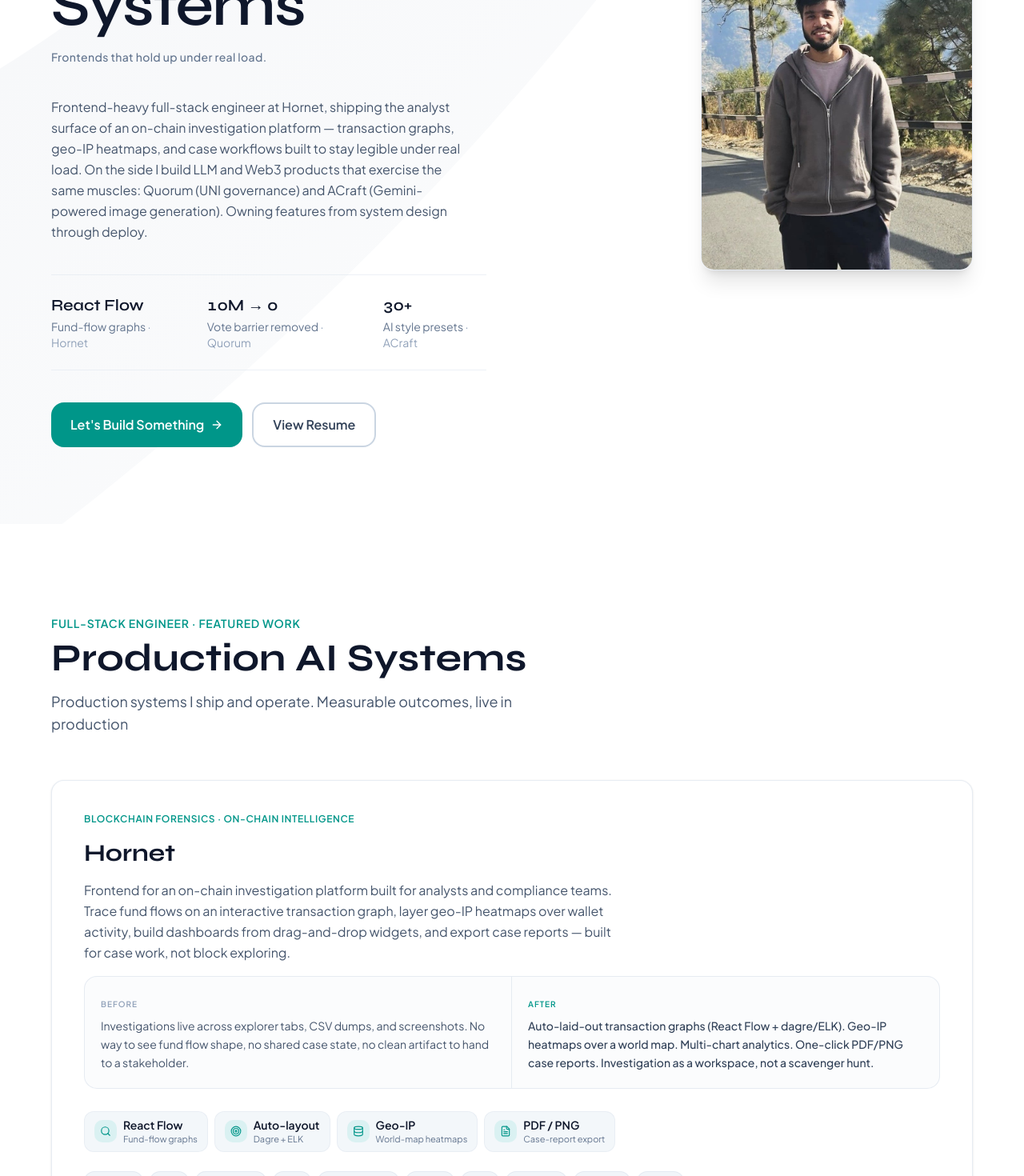
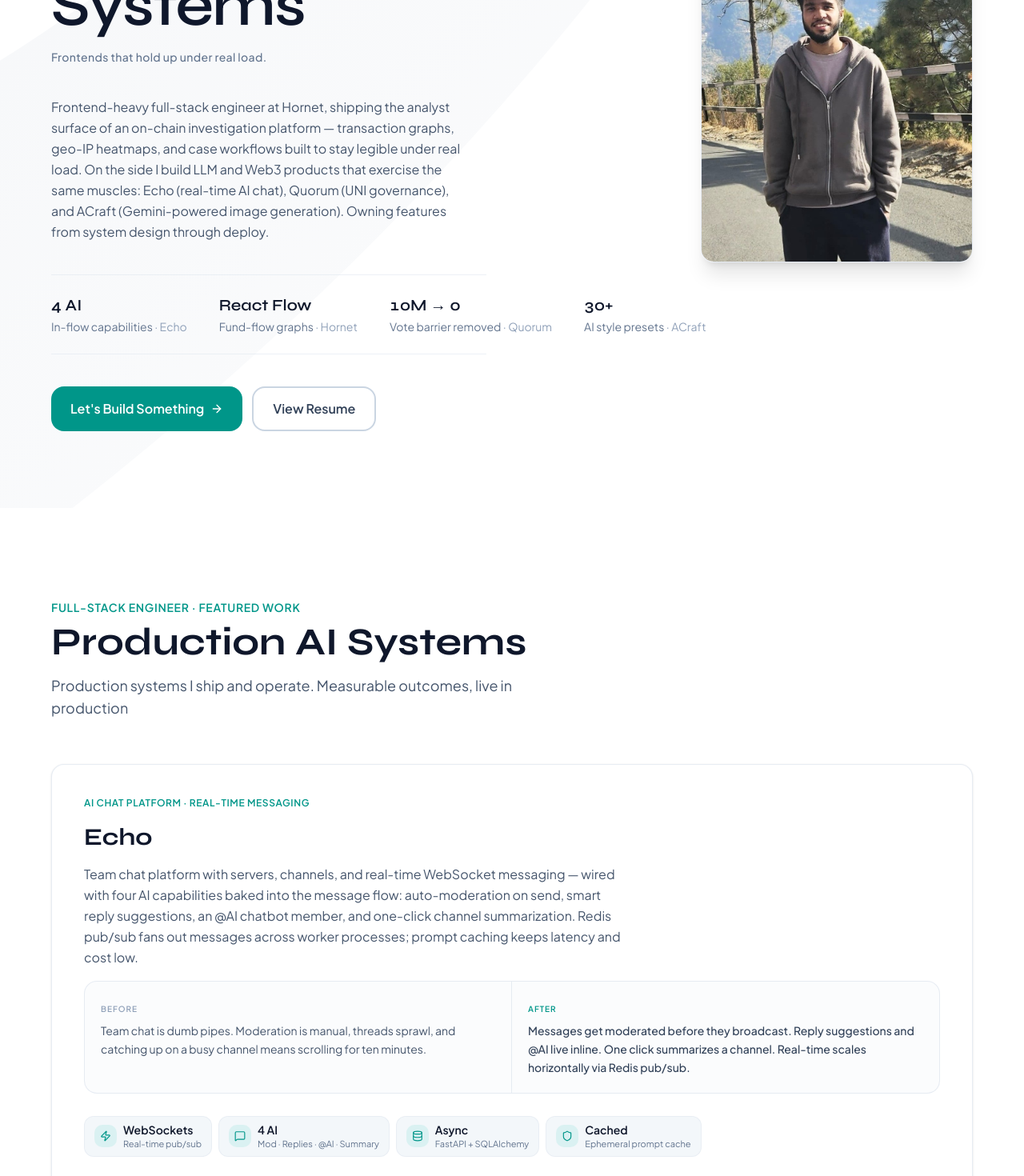
Before and after one commit to ankitsingh122/portfolio, a Next.js app: page / in a window 1280 px wide. Shown: the part 420-1890 px from the top of the page at 80% size. Built offline with nearby package versions, Linux system fonts and the light colour scheme.

Commit message:
Add Echo project to hero and projects sections

```diff
--- a/src/components/Hero.tsx
+++ b/src/components/Hero.tsx
@@ -75,21 +75,25 @@
             </div>
 
             <p className="text-sm lg:text-base text-slate-600 dark:text-white leading-relaxed max-w-lg font-normal max-md:text-sm max-md:leading-relaxed">
-              Frontend-heavy full-stack engineer at Hornet, shipping the analyst surface of an on-chain investigation platform — transaction graphs, geo-IP heatmaps, and case workflows built to stay legible under real load. On the side I build LLM and Web3 products that exercise the same muscles: Quorum (UNI governance) and ACraft (Gemini-powered image generation). Owning features from system design through deploy.
+              Frontend-heavy full-stack engineer at Hornet, shipping the analyst surface of an on-chain investigation platform — transaction graphs, geo-IP heatmaps, and case workflows built to stay legible under real load. On the side I build LLM and Web3 products that exercise the same muscles: Echo (real-time AI chat), Quorum (UNI governance), and ACraft (Gemini-powered image generation). Owning features from system design through deploy.
             </p>
 
-            <div className="flex flex-nowrap gap-6 lg:gap-12 py-4 lg:py-6 border-y border-slate-200/60 dark:border-white/[0.06] max-md:gap-4 max-md:py-3">
-              <div>
+            <div className="flex flex-nowrap gap-6 lg:gap-10 py-4 lg:py-6 border-y border-slate-200/60 dark:border-white/[0.06] max-md:gap-4 max-md:py-3 max-md:overflow-x-auto max-md:-mx-4 max-md:px-4">
+              <div className="shrink-0">
+                <div className="font-heading text-lg lg:text-xl font-semibold text-slate-900 dark:text-white tabular-nums">4 AI</div>
+                <div className="text-xs lg:text-sm text-slate-500 dark:text-white/90 mt-0.5 whitespace-nowrap">In-flow capabilities <span className="text-slate-400 dark:text-white/60">· Echo</span></div>
+              </div>
+              <div className="shrink-0">
                 <div className="font-heading text-lg lg:text-xl font-semibold text-slate-900 dark:text-white tabular-nums">React Flow</div>
-                <div className="text-xs lg:text-sm text-slate-500 dark:text-white/90 mt-0.5">Fund-flow graphs <span className="text-slate-400 dark:text-white/60">· Hornet</span></div>
+                <div className="text-xs lg:text-sm text-slate-500 dark:text-white/90 mt-0.5 whitespace-nowrap">Fund-flow graphs <span className="text-slate-400 dark:text-white/60">· Hornet</span></div>
               </div>
-              <div>
+              <div className="shrink-0">
                 <div className="font-heading text-lg lg:text-xl font-semibold text-slate-900 dark:text-white tabular-nums">10M → 0</div>
-                <div className="text-xs lg:text-sm text-slate-500 dark:text-white/90 mt-0.5">Vote barrier removed <span className="text-slate-400 dark:text-white/60">· Quorum</span></div>
+                <div className="text-xs lg:text-sm text-slate-500 dark:text-white/90 mt-0.5 whitespace-nowrap">Vote barrier removed <span className="text-slate-400 dark:text-white/60">· Quorum</span></div>
               </div>
-              <div>
+              <div className="shrink-0">
                 <div className="font-heading text-lg lg:text-xl font-semibold text-slate-900 dark:text-white tabular-nums">30+</div>
-                <div className="text-xs lg:text-sm text-slate-500 dark:text-white/90 mt-0.5">AI style presets <span className="text-slate-400 dark:text-white/60">· ACraft</span></div>
+                <div className="text-xs lg:text-sm text-slate-500 dark:text-white/90 mt-0.5 whitespace-nowrap">AI style presets <span className="text-slate-400 dark:text-white/60">· ACraft</span></div>
               </div>
             </div>
 
--- a/src/components/Projects.tsx
+++ b/src/components/Projects.tsx
@@ -19,6 +19,23 @@
 };
 
 const projects: Project[] = [
+  {
+    name: "Echo",
+    category: "AI Chat Platform · Real-time Messaging",
+    description: "Team chat platform with servers, channels, and real-time WebSocket messaging — wired with four AI capabilities baked into the message flow: auto-moderation on send, smart reply suggestions, an @AI chatbot member, and one-click channel summarization. Redis pub/sub fans out messages across worker processes; prompt caching keeps latency and cost low.",
+    before: "Team chat is dumb pipes. Moderation is manual, threads sprawl, and catching up on a busy channel means scrolling for ten minutes.",
+    after: "Messages get moderated before they broadcast. Reply suggestions and @AI live inline. One click summarizes a channel. Real-time scales horizontally via Redis pub/sub.",
+    metrics: [
+      { value: "WebSockets", label: "Real-time pub/sub", icon: Zap },
+      { value: "4 AI", label: "Mod · Replies · @AI · Summary", icon: MessageSquare },
+      { value: "Async", label: "FastAPI + SQLAlchemy", icon: Database },
+      { value: "Cached", label: "Ephemeral prompt cache", icon: Shield },
+    ],
+    tech: ["Next.js 15", "TypeScript", "Tailwind", "FastAPI", "PostgreSQL", "Redis", "WebSockets", "SQLAlchemy", "OpenAI"],
+    url: "https://echo-two-azure.vercel.app",
+    github: "https://github.com/ankitsingh122/Echo",
+    impact: "AI-native team chat — moderation, replies, and summaries in the message loop",
+  },
   {
     name: "Hornet",
     category: "Blockchain Forensics · On-Chain Intelligence",
```
